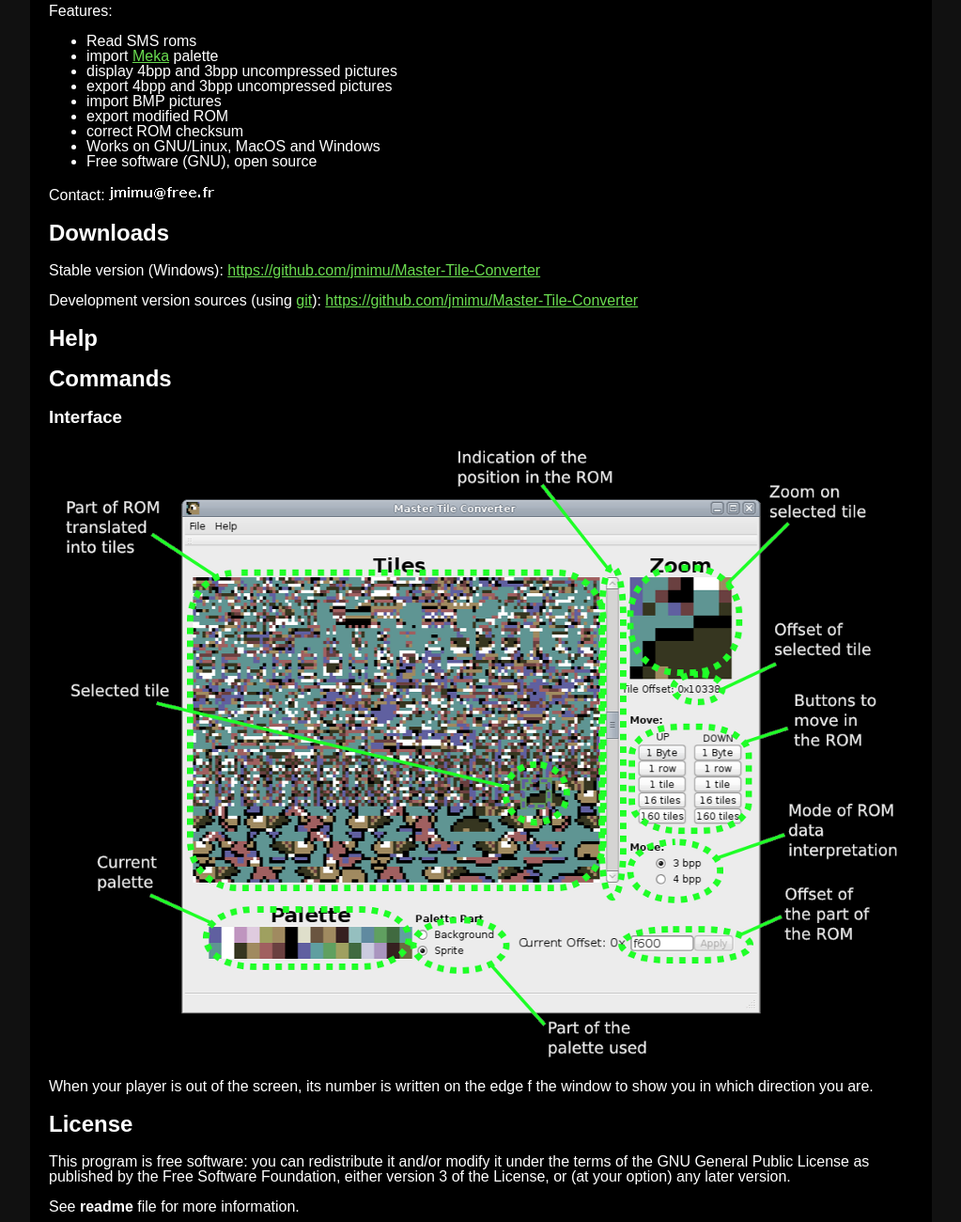
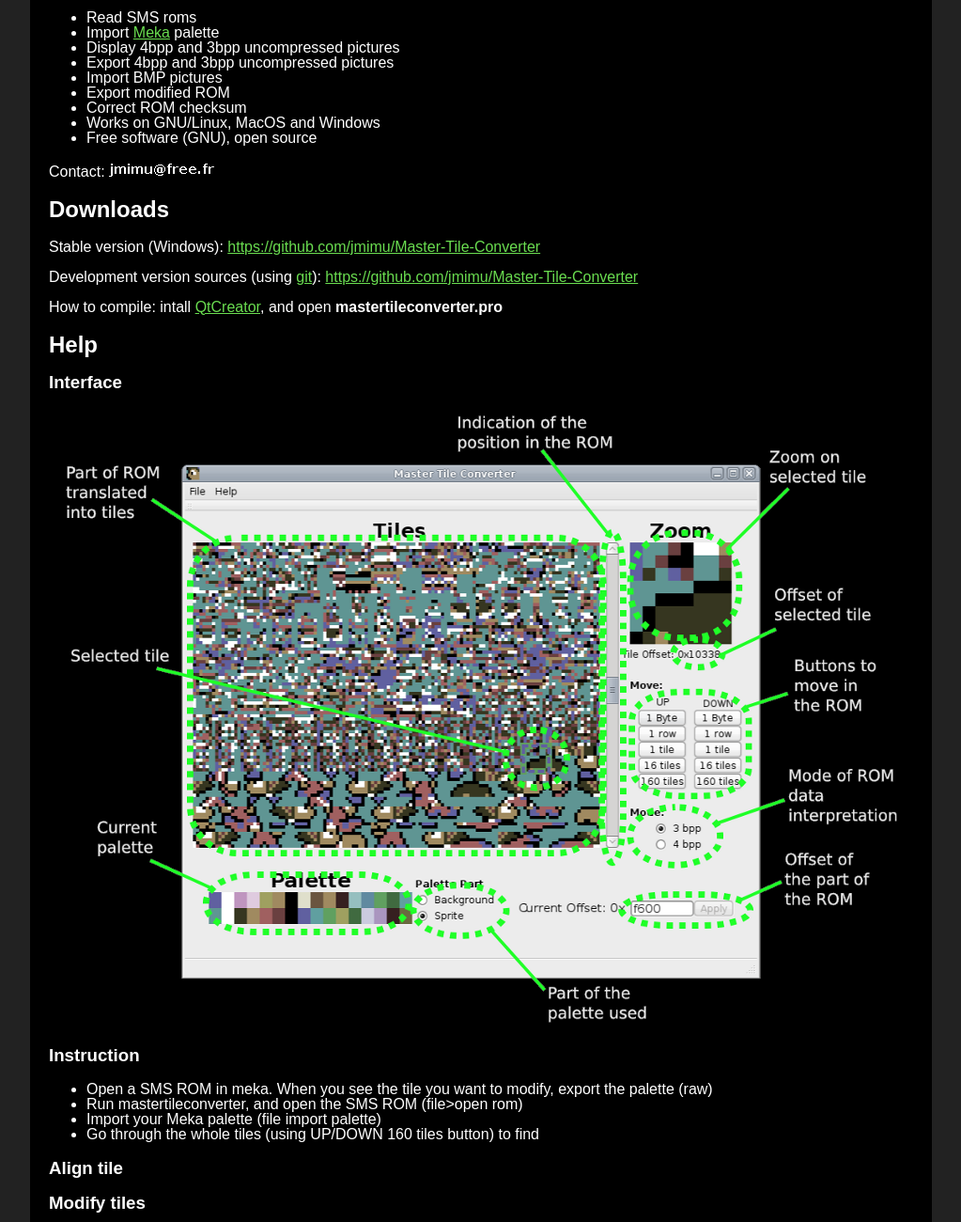
Before and after one commit to jmimu/Master-Tile-Converter, a plain HTML site: page doc/index.html in a window 1280 px wide. Shown: the part 320-1620 px from the top of the page at 94% size, without its empty margins (128-1151 px from the left). Drawn offline with Linux system fonts and the light colour scheme.

Commit message:
renamed pro, continue doc

```diff
--- a/doc/index.html
+++ b/doc/index.html
@@ -8,6 +8,7 @@
         <title>Master Tile Converter</title>
     </head>
     <body>
+      <div id="corps_et_entete">
         <div class="centrage" id="en_tete">
             <h1>Master Tile Converter</h1>
         </div>
@@ -19,33 +20,35 @@
             <p>Features:
               <ul>
                   <li>Read SMS roms</li>
-			    <li>import <a href="http://www.smspower.org/meka/">Meka</a> palette</li>
-			    <li>display 4bpp and 3bpp uncompressed pictures</li>
-			    <li>export 4bpp and 3bpp uncompressed pictures</li>
-			    <li>import BMP pictures</li>
-			    <li>export modified ROM</li>
-			    <li>correct ROM checksum</li>
+                  <li>Import <a href="http://www.smspower.org/meka/">Meka</a> palette</li>
+                  <li>Display 4bpp and 3bpp uncompressed pictures</li>
+                  <li>Export 4bpp and 3bpp uncompressed pictures</li>
+                  <li>Import BMP pictures</li>
+                  <li>Export modified ROM</li>
+                  <li>Correct ROM checksum</li>
                   <li>Works on GNU/Linux, MacOS and Windows</li>
                   <li>Free software (GNU), open source</li>
               </ul>
             <p>
-
             <p>Contact: <img src="images/ctct.png" alt="contact"/></p>
-
 
           <h2>Downloads</h2>
             <p>Stable version (Windows): <a href="https://github.com/jmimu/Master-Tile-Converter">https://github.com/jmimu/Master-Tile-Converter</a></p>
             <p>Development version sources (using <a href="http://git-scm.com/">git</a>): <a href="https://github.com/jmimu/Master-Tile-Converter">https://github.com/jmimu/Master-Tile-Converter</a></p>
-
+            <p>How to compile: intall <a href="http://qt.nokia.com/downloads/downloads#qt-creator">QtCreator</a>, and open <strong>mastertileconverter.pro</strong></p>
 
           <h2>Help</h2>
-
-            <h2>Commands</h2>
-
             <h3>Interface</h3>
               <p class="centrage" ><img  src="images/interface_mini.png"  alt="interface"/></p>
-		      <p>When your player is out of the screen, its number is written on the edge f the window to show you in which direction you are.</p>
-
+            <h3>Instruction</h3>
+              <ul>
+                  <li>Open a SMS ROM in meka. When you see the tile you want to modify, export the palette (raw)</li>
+                  <li>Run mastertileconverter, and open the SMS ROM (file>open rom)</li>
+                  <li>Import your Meka palette (file import palette)</li>
+                  <li>Go through the whole tiles (using UP/DOWN 160 tiles button) to find</li>
+              </ul>
+            <h3>Align tile</h3>
+            <h3>Modify tiles</h3>
 
           <h2>License</h2>
               <p>This program is free software: you can redistribute it and/or modify
@@ -62,5 +65,6 @@
         <div id="pied_de_page">
             <footer>©  2012 <a href="http://tataches.legtux.org/"><img id="signature" src="images/sign_am1.png" alt="Signature"/></a></footer>
         </div>
+      </div>
     </body>
 </html>
--- a/doc/mastertileconverter.css
+++ b/doc/mastertileconverter.css
@@ -7,7 +7,7 @@ body
     line-height: 1;
     font-family: Arial, "Arial Black", Verdana, serif;
     color: #3C1700;
-    background-color:#111;
+    background-color:#222;
     /*background-image:url(images/back.png);
     background-repeat:repeat;*/
 }
@@ -16,12 +16,18 @@ body
 {
     text-align:center;
 }
+#corps_et_entete
+{
+    background-color:#000;
+}
 
 #en_tete
 {
     height: 120px;
     background-image:url(images/back.png);
     background-repeat:repeat;
+    margin-top: -50px;
+    padding-top: 25px;
 
     border: 20px solid #000;
     -moz-border-radius: 50px;
@@ -31,10 +37,12 @@ body
 
 #corps
 {
-    background-color:#000;
+
     /*background-color: #FFFFFF;*/
 
     padding:20px;
+    /*margin-top: -50px;
+    padding-top: 50px;*/
     color:#FFFFFF;
     /*border: 8px solid #FFFFFF;*/
 
```
Also changed, not shown: doc/images/byte_align.png (added), doc/images/ok_align.png (added), doc/images/row_align.png (added), 3 other files. Lines whose indentation alone changed are shown as unchanged.
